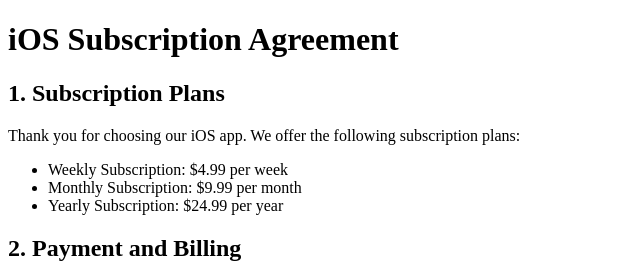
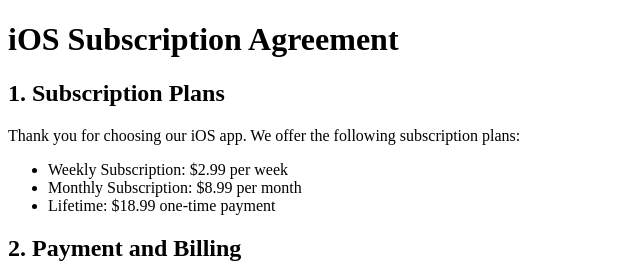
Before and after one commit to InnovaSquare/InnovaDocs7, a plain HTML site: page mp3/subscribe/ios/index.html in a window 1280 px wide. Shown: the top 265 px of the page, 0-640 px from the left. Drawn offline with Linux system fonts and the light colour scheme.

Commit message:
[feat] Update

```diff
--- a/mp3/subscribe/ios/index.html
+++ b/mp3/subscribe/ios/index.html
@@ -11,9 +11,9 @@
 <p>Thank you for choosing our iOS app. We offer the following subscription plans:</p>
 
 <ul>
-    <li>Weekly Subscription: $4.99 per week</li>
-    <li>Monthly Subscription: $9.99 per month</li>
-    <li>Yearly Subscription: $24.99 per year</li>
+    <li>Weekly Subscription: $2.99 per week</li>
+    <li>Monthly Subscription: $8.99 per month</li>
+    <li>Lifetime: $18.99 one-time payment</li>
 </ul>
 
 <h2>2. Payment and Billing</h2>
```
